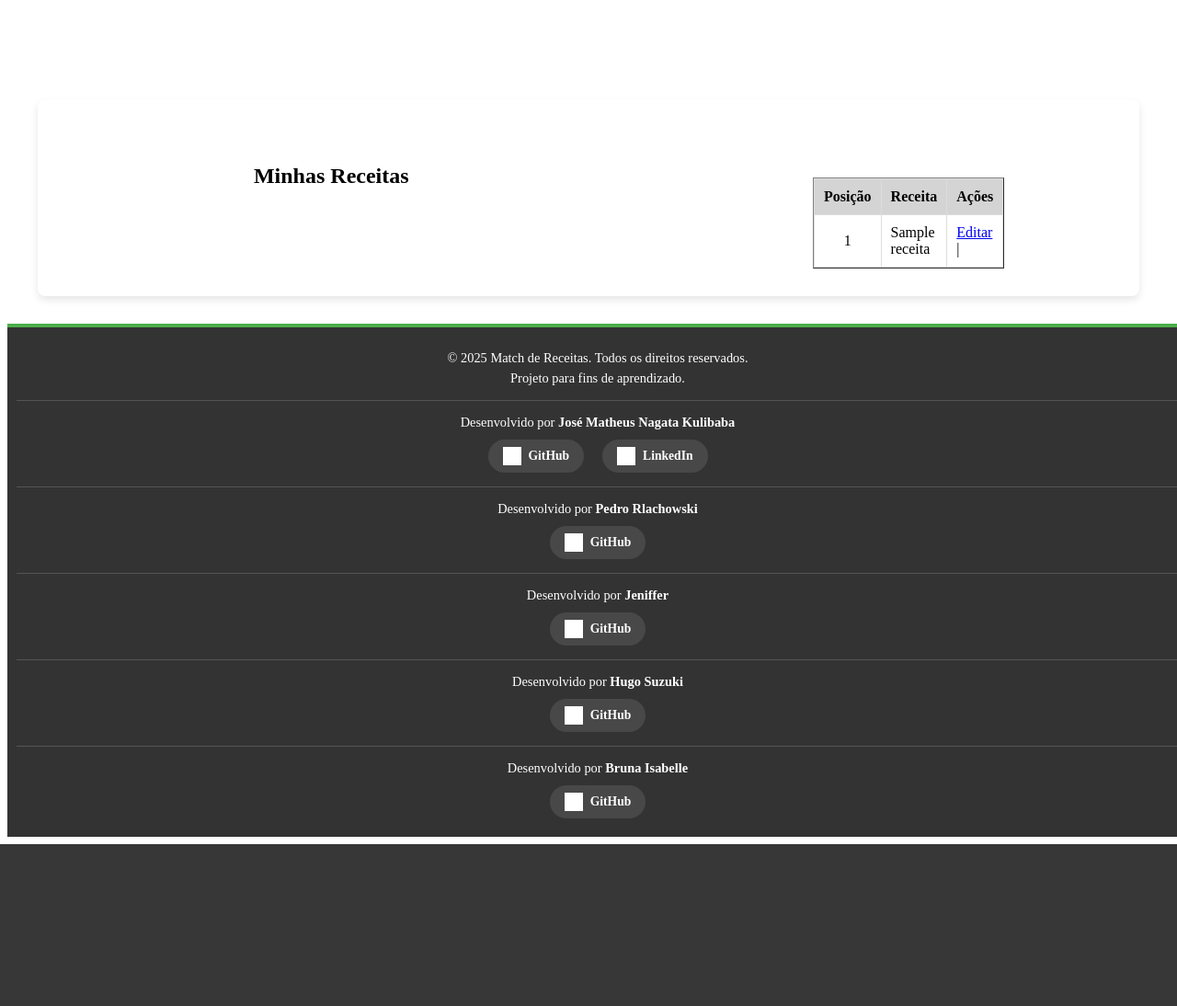
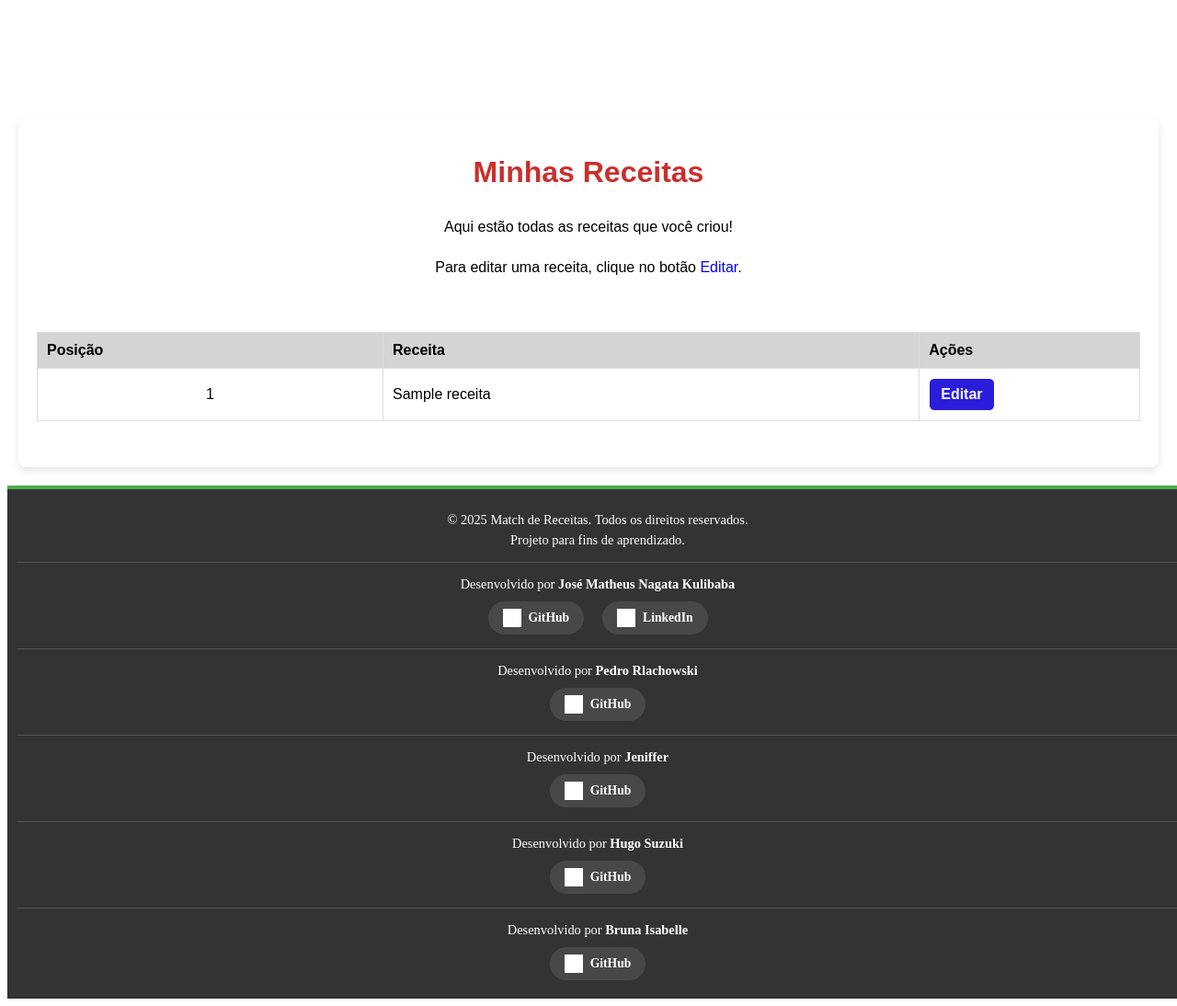
Before and after one commit to JoseMatheusNagata/MatchDeReceitas, a PHP site: template view/minhas_receitas.php in a window 1280 px wide. Shown: the whole page at 92% size. Before the commit the page ends 918 px from the top, so only its background shows below. Run offline with PHP 8.4, Linux system fonts and the light colour scheme; the template is opened without the code that fills it: most values are stand-ins (such as "Sample title", 1, 10 or a date in 2020); grey boxes are pictures that could not be loaded.

Commit message:
edições finais no css

```diff
--- a/css/minha_lista.css
+++ b/css/minha_lista.css
@@ -2,60 +2,87 @@ body {
      padding-top: 100px;
 }
 .container {
-    margin: 0 auto 30px auto;
-    width: 90%;
-    background-color: #fff;
-    padding: 30px;
-    border-radius: 8px;
-    box-shadow: 0 4px 8px rgba(0,0,0,0.1);
-    flex:1;
+        max-width: 1200px;
+        margin: 20px auto;
+        padding: 20px;
+        background-color: #fff;
+        border-radius: 8px;
+        box-shadow: 0 4px 8px rgba(0,0,0,0.1);
+        font-family: Arial, sans-serif;
 }
 
 .receitas-table {
         display: flex;
-        flex-wrap: wrap;
-        gap: 30px;
-        justify-content: space-around;
-        margin-top: 20px;
+        flex-direction: column;
+        align-items: center;
+        gap: 12px;
+        margin-bottom: 30px;
 }
-.receitas-table-h2 {
-    text-align: center;
-        color: #333;
-        border-bottom: 2px solid #eee;
+.receitas-table-h1 {
+        text-align: center;
+        color: #c9302c;
         padding-bottom: 10px;
 }
+.receitas-table-p {
+        text-align: center;
+        color: #000000;
+        padding-bottom: 10px;
+}
+
 .table-container {
-        max-width: 120px;
-        display: flex;
-        flex-wrap: wrap;
-        gap: 30px;
-        justify-content: space-around;
+        width: 100%;
+        display: block;
         margin-top: 20px;
 }
 .table-stats {
-        flex: 1 1 100%;
-        min-width: unset;
+        width: 100%;
+        box-sizing: border-box;
 }
 .table-stats table {
-         width: 100%;
-        border-collapse: collapse;
-        margin-top: 15px;
-        display: block;
-        overflow-x: auto;
-}
-.table-stats table table {
         width: 100%;
         border-collapse: collapse;
         margin-top: 15px;
-        display: block;
-        overflow-x: auto;
+        display: table;
 }
 .table-stats th, .table-stats td {
         border: 1px solid #ddd;
         padding: 10px;
         text-align: left;
 }
+.table-stats td { vertical-align: middle; }
+.table-stats td .btn { vertical-align: middle; }
 .table-stats th {
         background-color: #d4d4d4;
         font-weight: bold;
 }
+
+.btn {
+        padding: 8px 12px;
+        border-radius: 6px;
+        color: #fff;
+        text-decoration: none;
+        display: inline-block;
+        font-weight: bold;
+}
+
+
+.btn-primary { background-color: #337ab7; }
+
+
+.btn-edit {
+        background-color: #2a1eda;
+        color: #f8f8f8;
+        border: 1px solid #ffffff;
+        box-shadow: none;
+}
+.btn-edit:hover {
+        background-color: #0185f8;
+}
+.btn-edit:focus {
+        outline: 2px solid rgba(51,123,183,0.15);
+        outline-offset: 2px;
+}
+.btn-edit::before { content: none; }
+
+
+.btn-inline { display:inline-block; margin-right: 8px; }
--- a/view/minhas_receitas.php
+++ b/view/minhas_receitas.php
@@ -9,9 +9,11 @@
 <body>
 <main>
     <div class="container">
+        <h1 class="receitas-table-h1">Minhas Receitas</h1>
+        <p class="receitas-table-p">Aqui estão todas as receitas que você criou!</p>
+        <p class="receitas-table-p">Para editar uma receita, clique no botão <span style="color: blue;">Editar</span>.</p>
 
     <div class="receitas-table">
-        <h2>Minhas Receitas</h2>
     <?php
     // Helpers para compatibilidade array/objeto e saída segura
     function get_field($item, $key, $default = null) {
@@ -38,7 +40,7 @@
 
         <div class="table-stats">
         <table border="1" cellpadding="6" cellspacing="0">
-            <tr><th style="width: 10%;">Posição</th><th>Receita</th><th style="width: 20%;">Ações</th></tr>
+            <tr><th>Posição</th><th>Receita</th><th style="width: 20%;">Ações</th></tr>
             <?php foreach ($receitas as $r): ?>
                 <?php
                     $id = pick_field($r, ['id','Id','id_receita'], '');
@@ -48,14 +50,9 @@
                     <td style="text-align: center;"><?= safe_str($id) ?></td>
                     <td><?= safe_str($titulo) ?></td>
                     <td>
-                        <!-- Atualize as actions abaixo para os nomes reais de sua rota se necessário -->
-                        <a href="index.php?action=criarReceitas&id=<?= safe_str($id) ?>">Editar</a>
-                        |
-                        <form method="post" action="index.php?action=removerReceita" style="display:inline;">
-                            <input type="hidden" name="id" value="<?= safe_str($id) ?>">
-                            <input type="hidden" name="csrf_token" value="<?= safe_str($_SESSION['csrf_token'] ?? '') ?>">
 
-                        </form>
+                        <a class="btn btn-edit btn-inline" href="index.php?action=criarReceitas&id=<?= safe_str($id) ?>">Editar</a>
+
                     </td>
                 </tr>
             <?php endforeach; ?>
```
